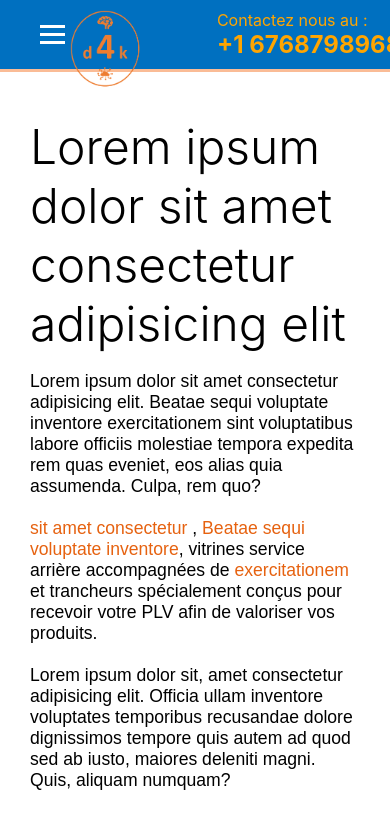
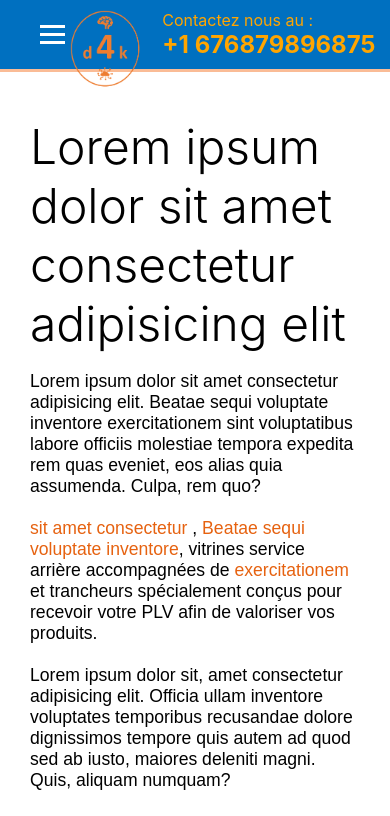
Before and after one commit to Ewoki-ebouele-ange/data4know-presentation, a React (Create React App) app: page / in a window 390 px wide. Shown: the top 816 px of the page. Built offline with nearby package versions, Linux system fonts and the light colour scheme.

Commit message:
commit suivant

```diff
--- a/src/components/Navbar/Navbar.css
+++ b/src/components/Navbar/Navbar.css
@@ -131,7 +131,7 @@
 @media(max-width:990px) {
     .navbar{
         padding: 10px 40px;
-        width: 100% !important;
+        width: 92% !important;
     }
 
     .hamburger{
@@ -212,3 +212,9 @@
     }
 
 }
+
+@media(max-width:580px) {
+    .navbar{
+        width: 86% !important;
+    }
+}
```
